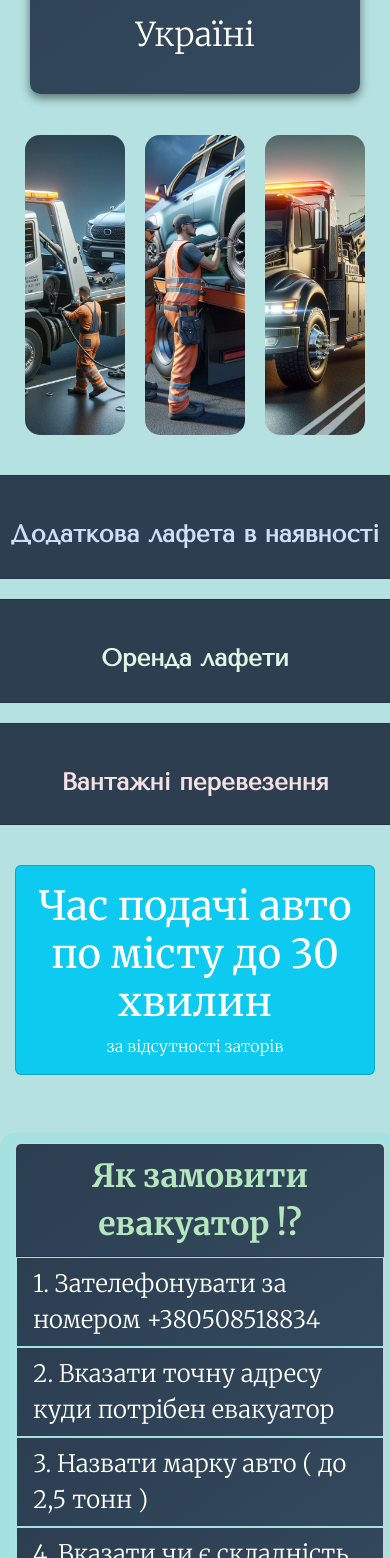
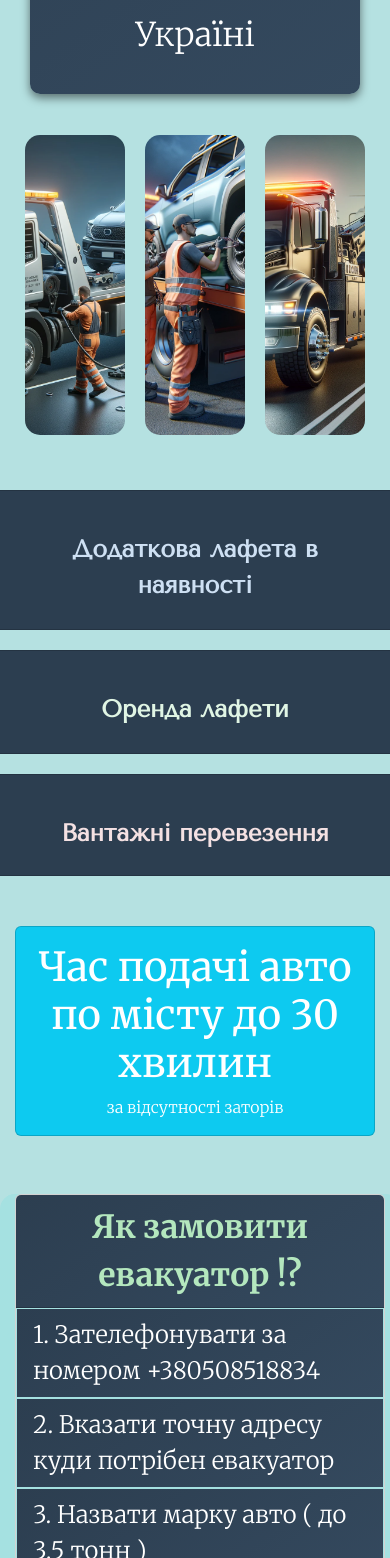
Before and after one commit to MukBet/evaqator, a React (Create React App) app: page / in a window 390 px wide. Shown: the part 442-2000 px from the top of the page. Built offline with nearby package versions, Linux system fonts and the light colour scheme.

Commit message:
updates for devices good look

```diff
--- a/src/App.css
+++ b/src/App.css
@@ -84,14 +84,14 @@
     transform: rotate(360deg);
   }
 }
-@media (max-width: 500px) { /* Максимальная ширина для мобильных устройств */
+@media (max-width: 450px) { /* Максимальная ширина для мобильных устройств */
   .App {
     /* Здесь могут быть стили специфичные для мобильных устройств */
     justify-content: center;
     align-items: center;
   }
 }
-@media (max-width: 500px) {
+@media (max-width: 450px) {
   .top-container {
     width: 100%;
     display: inline-block;
@@ -102,7 +102,7 @@
 
   .top-container-item {
     width: 100%;
-    max-width: 500px; /* Максимальная ширина блока */
+    max-width: 450px; /* Максимальная ширина блока */
     margin-bottom: 15px; /* Отступ снизу */
   }
 
--- a/src/Header/Header.css
+++ b/src/Header/Header.css
@@ -85,7 +85,7 @@
     padding: 0;
     margin: 0;
     text-align: center; /* Центрирование текста */
-    font-family: 'Roboto', sans-serif; /* Семейство шрифтов Roboto, доступно на Google Fonts */
+    /*font-family: 'Roboto', sans-serif; /* Семейство шрифтов Roboto, доступно на Google Fonts */
     /*box-shadow: 0px 4px 10px rgba(0, 0, 0, 0.5); /* Тень для создания "поднятого" эффекта */
     border-radius: 0 0 40px 40px; /* Скругленные углы */
   }
--- a/src/Lafeta/Lafeta.css
+++ b/src/Lafeta/Lafeta.css
@@ -55,7 +55,6 @@ font-weight: initial;
       display: flex;
       justify-content: center;
       gap: 20px; /* Промежуток между ...*/
-      padding: 15px; /* Отступы для контейнера, чтобы картинки не касались краев экрана*/
-      padding-top: 10px;/* Добавляем прокрутку, если картинки не помещаются*/
+      padding: 25px; /* Отступы для контейнера, чтобы картинки не касались краев экрана*/
       overflow: hidden; /* Скрываем всё, что выходит за пределы блока */
     }
--- a/src/Lafeta/Lafeta.js
+++ b/src/Lafeta/Lafeta.js
@@ -5,7 +5,7 @@ import './Lafeta.css'; // Импортируем стили
 function Lafeta() {
   return (
     <div className="lafeta">
-    <Card style={{ width: '27rem', background: '#2c3e50'  }} className="info-block">
+    <Card style={{ width: '25rem', background: '#2c3e50'  }} className="info-block">
       <Card.Body>
         <div style={{textAlign:'center'}} className="lafeta-line lafeta-first" >Додаткова лафета в наявності</div>
 
@@ -17,12 +17,12 @@ function Lafeta() {
         <Card.Link href="#">Another Link</Card.Link> */}
       </Card.Body>
     </Card>
-    <Card style={{ width: '27rem', background: '#2c3e50'  }} className="info-block">
+    <Card style={{ width: '25rem', background: '#2c3e50'  }} className="info-block">
       <Card.Body>
         <div style={{textAlign:'center'}} className="lafeta-line lafeta-second">Оренда лафети</div>
       </Card.Body>
     </Card>
-    <Card style={{ width: '27rem', background: '#2c3e50'  }} className="info-block">
+    <Card style={{ width: '25rem', background: '#2c3e50'  }} className="info-block">
       <Card.Body>
         <div style={{textAlign:'center'}} className="lafeta-line lafeta-third mb-2 ">Вантажні перевезення</div>
       </Card.Body>
--- a/src/Order/Order.js
+++ b/src/Order/Order.js
@@ -6,7 +6,7 @@ const orderStyles = {
       display: 'flex',
       justifyContent: 'center',
       padding: '15px', // Отступы для контейнера, чтобы картинки не касались краев экрана
-      paddingTop: '10px', // Добавляем прокрутку, если картинки не помещаются
+      paddingTop: '0px', // Добавляем прокрутку, если картинки не помещаются
       overflow: 'hidden', /* Скрываем всё, что выходит за пределы блока */
       borderRadius: '15px', /* Скругленные углы для контейнера галереи */
       width: '25rem',
@@ -40,7 +40,7 @@ function Order() {
       <ListGroup variant="flush" style={orderStyles.content}>
         <ListGroup.Item style={orderStyles.contentRow}>1. Зателефонувати за номером +380508518834</ListGroup.Item>
         <ListGroup.Item style={orderStyles.contentRow}>2. Вказати точну адресу куди потрібен евакуатор</ListGroup.Item>
-        <ListGroup.Item style={orderStyles.contentRow}>3. Назвати марку авто ( до 2,5 тонн )</ListGroup.Item>
+        <ListGroup.Item style={orderStyles.contentRow}>3. Назвати марку авто ( до 3,5 тонн )</ListGroup.Item>
         <ListGroup.Item style={orderStyles.contentRow}>4. Вказати чи є складність завантаження</ListGroup.Item>
         <ListGroup.Item style={orderStyles.contentRow}>5. Назвати адресу куди потрібно доставити</ListGroup.Item>
         <ListGroup.Item style={orderStyles.contentRow}>6. Очікувати на евакуатор</ListGroup.Item>
```
